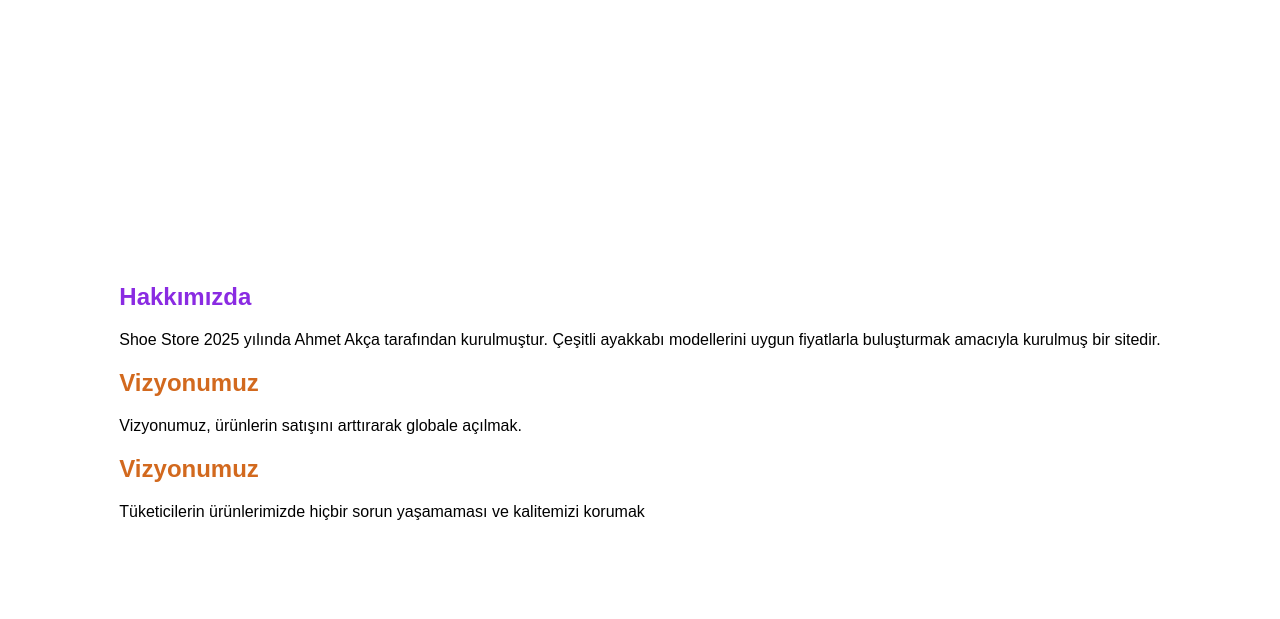
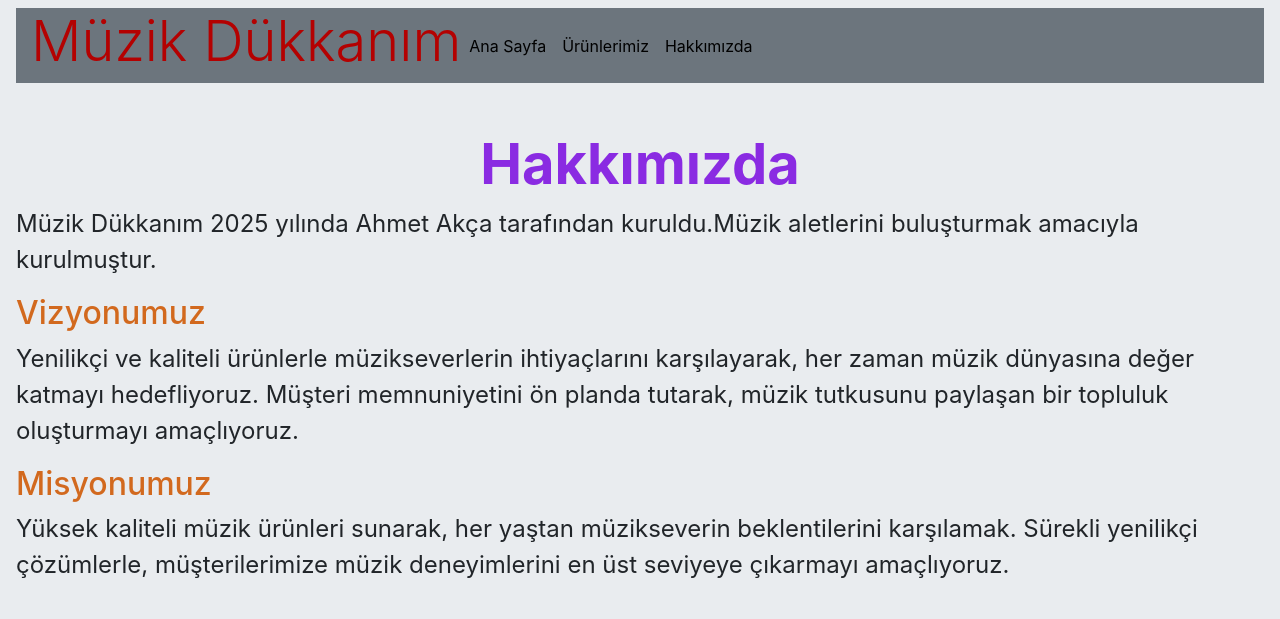
Before and after one commit to ahmtakca/HTML, a plain HTML site: page Pratik/hakkımızda.html in a window 1280 px wide. Drawn offline with nearby package versions, Linux system fonts and the light colour scheme.

Commit message:
Update hakkımızda.html

```diff
--- a/Pratik/hakkımızda.html
+++ b/Pratik/hakkımızda.html
@@ -1,23 +1,53 @@
-<!DOCTYPE html>
-<html lang="tr">
-<head>
-    <meta charset="UTF-8">
-    <meta name="viewport" content="width=device-width, initial-scale=1.0">
-    <title>Welcome</title>
-    <link rel="stylesheet" href="css/deneme.css">
-</head>
-<body>
-    <div class="center">
-        <h2 style="color: blueviolet;">Hakkımızda</h2>
-        <p>Shoe Store 2025 yılında Ahmet Akça tarafından kurulmuştur. Çeşitli ayakkabı modellerini uygun fiyatlarla buluşturmak amacıyla kurulmuş bir sitedir.</p>
-        <h2 style="color:chocolate">Vizyonumuz</h2>
-        <p>Vizyonumuz, ürünlerin satışını arttırarak globale açılmak.</p>
-        <h2 style="color:chocolate">Vizyonumuz</h2>
-        <p>Tüketicilerin ürünlerimizde hiçbir sorun yaşamaması ve kalitemizi korumak</p>
+<!doctype html>
+<html lang="en">
+  <head>
+    <!-- Required meta tags -->
+    <meta charset="utf-8">
+    <meta name="viewport" content="width=device-width, initial-scale=1, shrink-to-fit=no">
 
-    </div>
+    <!-- Bootstrap CSS -->
+    <link rel="stylesheet" href="https://cdn.jsdelivr.net/npm/bootstrap@4.6.2/dist/css/bootstrap.min.css" integrity="sha384-xOolHFLEh07PJGoPkLv1IbcEPTNtaed2xpHsD9ESMhqIYd0nLMwNLD69Npy4HI+N" crossorigin="anonymous">
 
+    <title>Müzik Dükkanım</title>
+  </head>
+  <style>
+    body {
+      background-color: #E9ECEF;
+    }
+  </style>
+  <body>
+    <nav class="navbar navbar-expand-lg .bg-dark">
+        <div class="container-fluid bg-secondary">
+          <h1 class="display-4 " style="color: rgb(180, 1, 1);">Müzik Dükkanım</h1>
+          <button class="navbar-toggler" type="button" data-toggle="collapse" data-target="#navbarNav" aria-controls="navbarNav" aria-expanded="false" aria-label="Toggle navigation">
+            <span class="navbar-toggler-icon"></span>
+          </button>
+          <div class="collapse navbar-collapse" id="navbarNav">
+            <ul class="navbar-nav">
+              <li class="nav-item">
+                <a class="nav-link active fs-4"style="color:black; aria-current="page" href="index.html">Ana Sayfa</a>
+              </li>
+              <li class="nav-item">
+                <a class="nav-link fs-4"style="color:black; href="ürünlerimiz.html">Ürünlerimiz</a>
+              </li>
+              <li class="nav-item">
+                <a class="nav-link fs-4" style="color:black;" href="hakkımızda.html">Hakkımızda</a>
+              </li>
+            </ul>
+          </div>
+        </div>
+      </nav> <br>
+      <div class="p-3">
+      <h1 class="display-4 font-weight-bold text-center" style="color: blueviolet;">Hakkımızda</h1>
+        <p style="font-size: 24px;">Müzik Dükkanım 2025 yılında Ahmet Akça tarafından kuruldu.Müzik aletlerini buluşturmak amacıyla kurulmuştur.</p>
+    <h2 style="color: chocolate;">Vizyonumuz</h2>
+    <p style="font-size: 24px;">Yenilikçi ve kaliteli ürünlerle müzikseverlerin ihtiyaçlarını karşılayarak, her zaman müzik dünyasına değer katmayı hedefliyoruz. Müşteri memnuniyetini ön planda tutarak, müzik tutkusunu paylaşan bir topluluk oluşturmayı amaçlıyoruz.</p>
+    <h2 style="color: chocolate;">Misyonumuz</h2>
+    <p style="font-size: 24px;">Yüksek kaliteli müzik ürünleri sunarak, her yaştan müzikseverin beklentilerini karşılamak. Sürekli yenilikçi çözümlerle, müşterilerimize müzik deneyimlerini en üst seviyeye çıkarmayı amaçlıyoruz.</p>
+</div>
 
+    <script src="https://cdn.jsdelivr.net/npm/jquery@3.5.1/dist/jquery.slim.min.js" integrity="sha384-DfXdz2htPH0lsSSs5nCTpuj/zy4C+OGpamoFVy38MVBnE+IbbVYUew+OrCXaRkfj" crossorigin="anonymous"></script>
+    <script src="https://cdn.jsdelivr.net/npm/bootstrap@4.6.2/dist/js/bootstrap.bundle.min.js" integrity="sha384-Fy6S3B9q64WdZWQUiU+q4/2Lc9npb8tCaSX9FK7E8HnRr0Jz8D6OP9dO5Vg3Q9ct" crossorigin="anonymous"></script>
 
-</body>
+  </body>
 </html>
```
